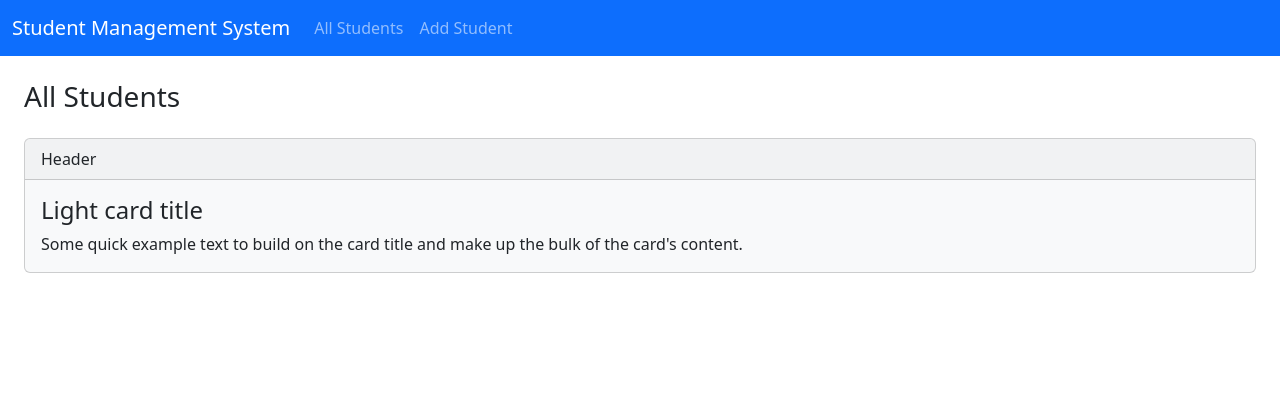
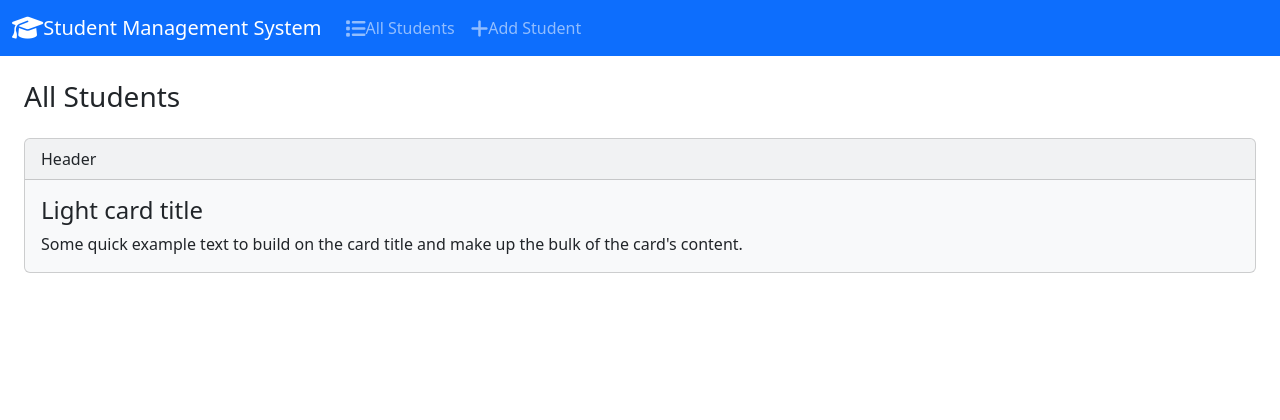
Before and after one commit to Zohaifa/student-management-system, a Django app: page / in a window 1280 px wide. Shown: the top 420 px of the page. Run offline with Django 5.2, Linux system fonts and the light colour scheme; some libraries are stand-ins or nearby versions.

Commit message:
icon added

```diff
--- a/students/templates/students/index.html
+++ b/students/templates/students/index.html
@@ -5,23 +5,24 @@
     <meta charset="UTF-8">
     <meta name="viewport" content="width=device-width, initial-scale=1.0">
     <link href = "{% static 'css/bootstrap.min.css' %}" rel = "stylesheet">
-    <title>Students Management System</title>
+    <link rel="stylesheet" href="https://cdnjs.cloudflare.com/ajax/libs/font-awesome/6.7.1/css/all.min.css">
+    <title> Students Management System</title>
 
 </head>
 <body  class="d-flex flex-column min-vh-100">
 <nav class="navbar navbar-expand-lg bg-primary" data-bs-theme="dark">
   <div class="container-fluid">
-    <a class="navbar-brand" href="#">Student Management System</a>
+    <a class="navbar-brand" href="#"><i class="fa-solid fa-graduation-cap fa-lg"></i>Student Management System</a>
     <button class="navbar-toggler" type="button" data-bs-toggle="collapse" data-bs-target="#navbarColor01" aria-controls="navbarColor01" aria-expanded="false" aria-label="Toggle navigation">
       <span class="navbar-toggler-icon"></span>
     </button>
     <div class="collapse navbar-collapse" id="navbarColor01">
       <ul class="navbar-nav me-auto">
         <li class="nav-item">
-          <a class="nav-link" href="#">All Students</a>
+          <a class="nav-link" href="#"><i class="fa-solid fa-list fa-lg"></i>All Students</a>
         </li>
         <li class="nav-item">
-          <a class="nav-link" href="#">Add Student</a>
+          <a class="nav-link" href="#"><i class="fa-solid fa-plus fa-lg"></i>Add Student</a>
         </li>
       </ul>
     </div>
```
